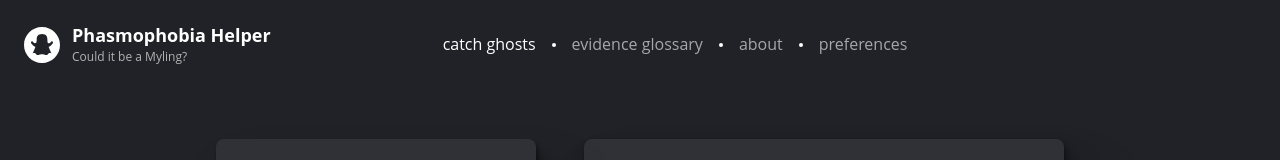
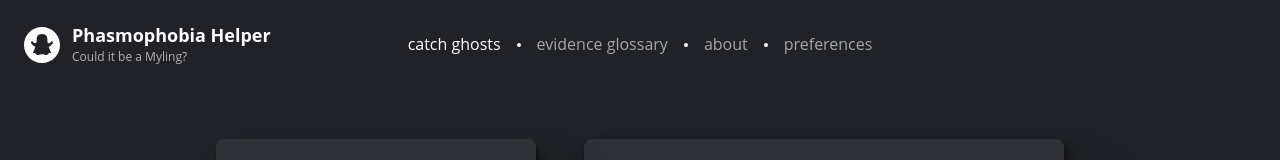
Before and after one commit to graysonlee123/phasmophobia-helper, a Next.js app: page / in a window 1280 px wide. Shown: the top 160 px of the page. Built offline with nearby package versions, Linux system fonts and the light colour scheme.

Commit message:
fixes navbar link centering

```diff
--- a/src/components/Navbar/Navbar.module.css
+++ b/src/components/Navbar/Navbar.module.css
@@ -1,6 +1,5 @@
 .bar {
   display: grid;
-
   align-items: center;
   gap: 1.5rem;
   width: 100%;
@@ -9,6 +8,6 @@
 
 @media (min-width: 62rem) {
   .bar {
-    grid-template-columns: repeat(3, minmax(0, 1fr));
+    grid-template-columns: 1fr 2fr 1fr;
   }
 }
--- a/src/components/NavigationLinks/NavigationLinks.module.css
+++ b/src/components/NavigationLinks/NavigationLinks.module.css
@@ -15,6 +15,7 @@
   .list {
     display: flex;
     gap: var(--gap);
+    justify-self: center;
   }
 
   .item:not(:last-child) {
```
